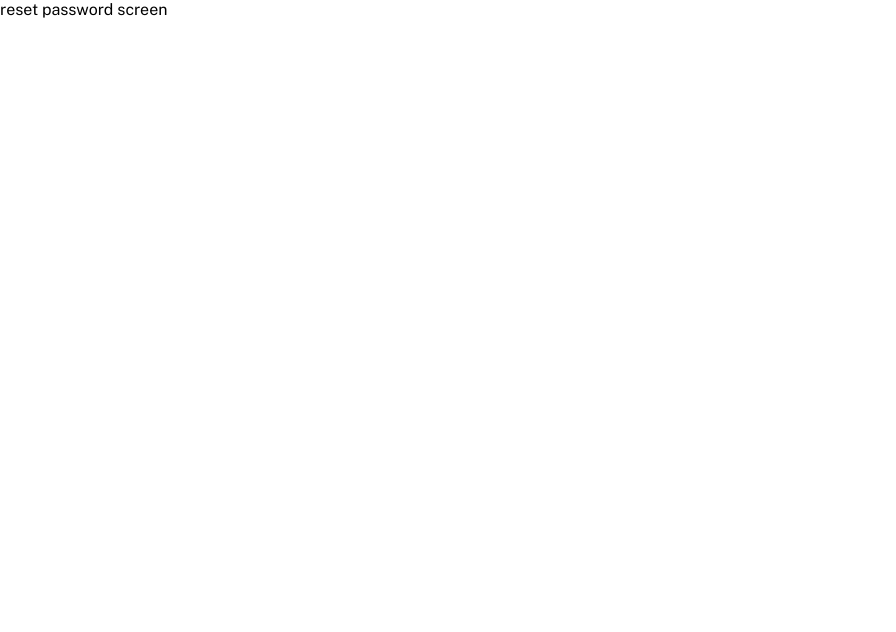
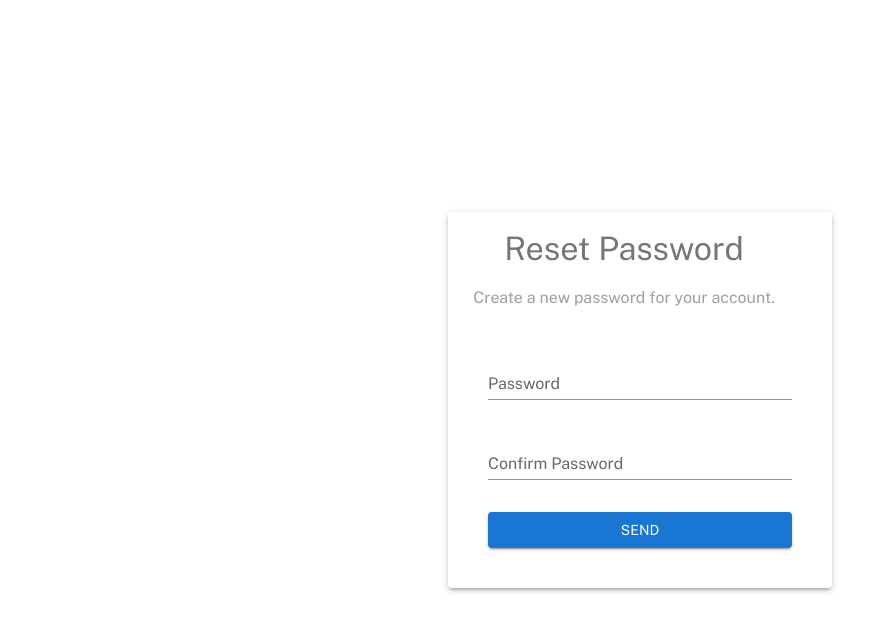
Before and after one commit to alejandroBarraza/login, a React (Create React App) app: page /reset-password in a window 1280 px wide. Shown: the top 632 px of the page, without its empty margins (0-896 px from the left). Built offline with nearby package versions, Linux system fonts and the light colour scheme.

Commit message:
resetPassword html

```diff
--- a/src/screens/ResetPasswordScreen.js
+++ b/src/screens/ResetPasswordScreen.js
@@ -1,5 +1,116 @@
 import React from 'react'
+import { Grid, Paper, TextField, Box, Button, Typography } from '@mui/material'
+import { grey } from '@mui/material/colors'
+import { useForm } from 'react-hook-form'
+import { Errorform } from '../componets/utils/Errorform'
+import { useNavigate } from 'react-router-dom'
+
+const styles = {
+    container: {
+        display: 'flex',
+        justifyContent: 'center',
+        alignItems: 'center',
+        minHeight: '100vh',
+    },
+
+    paper: {
+        width: { xs: '80%', md: '60%', lg: '30%' },
+        margin: 'auto',
+        padding: '40px',
+        pt: 6,
+    },
+    title: {
+        fontSize: '1.5rem',
+        display: 'flex',
+        justifyContent: 'center',
+        alignItems: 'center',
+        textAling: 'start',
+    },
+    titleForgot: {
+        display: 'flex',
+        flexDirection: 'column',
+        justifyContent: 'center',
+        alignItems: 'center',
+    },
+}
 
 export const ResetPasswordScreen = () => {
-    return <div>reset password screen</div>
+    const navigate = useNavigate()
+    const {
+        register,
+        handleSubmit,
+        formState: { errors },
+    } = useForm()
+
+    const onSubmit = (data, e) => {
+        e.preventDefault()
+        console.log(data)
+        console.log(e.target)
+        e.target.reset()
+
+        navigate('/login')
+    }
+
+    return (
+        <Box
+            sx={styles.container}
+            component='form'
+            onSubmit={handleSubmit(onSubmit)}
+            autoComplete='off'
+        >
+            <Paper elevation={3} sx={styles.paper}>
+                <Grid container direction={'column'} spacing={4}>
+                    <Box sx={styles.title}>
+                        <Typography variant='h4' color={grey[600]}>
+                            Reset Password
+                        </Typography>
+                    </Box>
+                    <Box sx={styles.titleForgot}>
+                        <Typography variant='subtitle1' color={grey[500]} sx={{ pb: 1, pt: 2 }}>
+                            Create a new password for your account.
+                        </Typography>
+                    </Box>
+                    <Grid item>
+                        <TextField
+                            label='Password'
+                            id='password'
+                            variant='standard'
+                            type='password'
+                            fullWidth
+                            {...register('password', {
+                                required: 'You must specify a password',
+                                minLength: {
+                                    value: 6,
+                                    message: 'Password must have at least 6 characters',
+                                },
+                            })}
+                        />
+                        {errors.password && <Errorform error={errors.email.password} />}
+                    </Grid>
+                    <Grid item>
+                        <TextField
+                            label='Confirm Password'
+                            id='passwordConfirm'
+                            variant='standard'
+                            type='password'
+                            fullWidth
+                            {...register('password2', {
+                                required: 'You must specify a password',
+                                minLength: {
+                                    value: 6,
+                                    message: 'Password must have at least 6 characters',
+                                },
+                            })}
+                        />
+                        {errors.password2 && <Errorform error={errors.email.password2} />}
+                    </Grid>
+                    <Grid item>
+                        <Button type='submit' variant='contained' fullWidth>
+                            Send
+                        </Button>
+                    </Grid>
+                </Grid>
+            </Paper>
+        </Box>
+    )
 }
```
